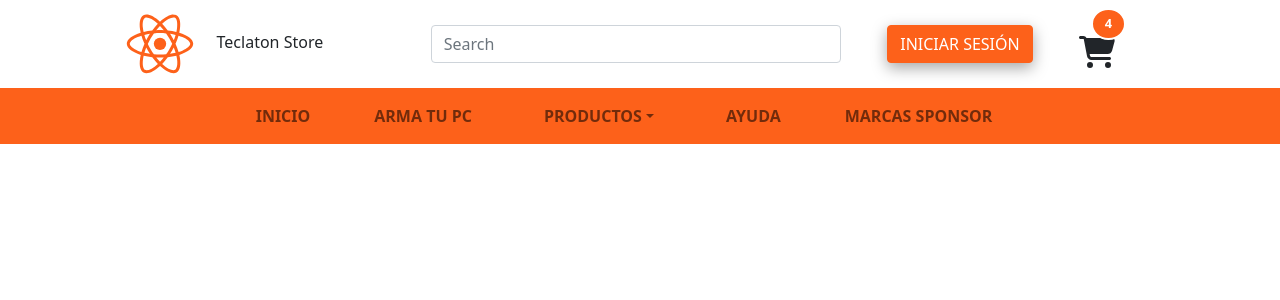
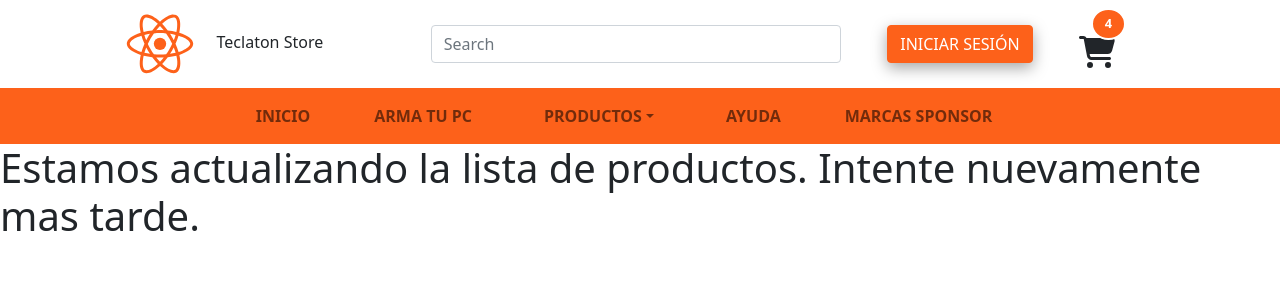
Before and after one commit to pamarilla87/teclaton-reactjs, a React (Create React App) app: page / in a window 1280 px wide. Shown: the top 300 px of the page. Built offline with nearby package versions, Linux system fonts and the light colour scheme.

Commit message:
fix indentation

```diff
--- a/src/App.js
+++ b/src/App.js
@@ -1,10 +1,14 @@
-//import logo from './logo.svg';
-
 import { BarraDeNavegacion } from './components/Navbar/Navbar'
+import { ItemListContainer } from './components/ItemListContainer/ItemListContainer';
 import './App.css';
 
 function App() {
-  return <BarraDeNavegacion />
+  return (
+    <>
+      <BarraDeNavegacion />
+      <ItemListContainer />
+    </>
+  )
 }
 
 export default App;
--- /dev/null
+++ b/src/components/ItemListContainer/ItemListContainer.jsx
@@ -0,0 +1,6 @@
+import React from 'react'
+import 'bootstrap/dist/css/bootstrap.min.css'
+
+export const ItemListContainer = () => {
+    return <h1>Estamos actualizando la lista de productos. Intente nuevamente mas tarde.</h1>
+}
```
